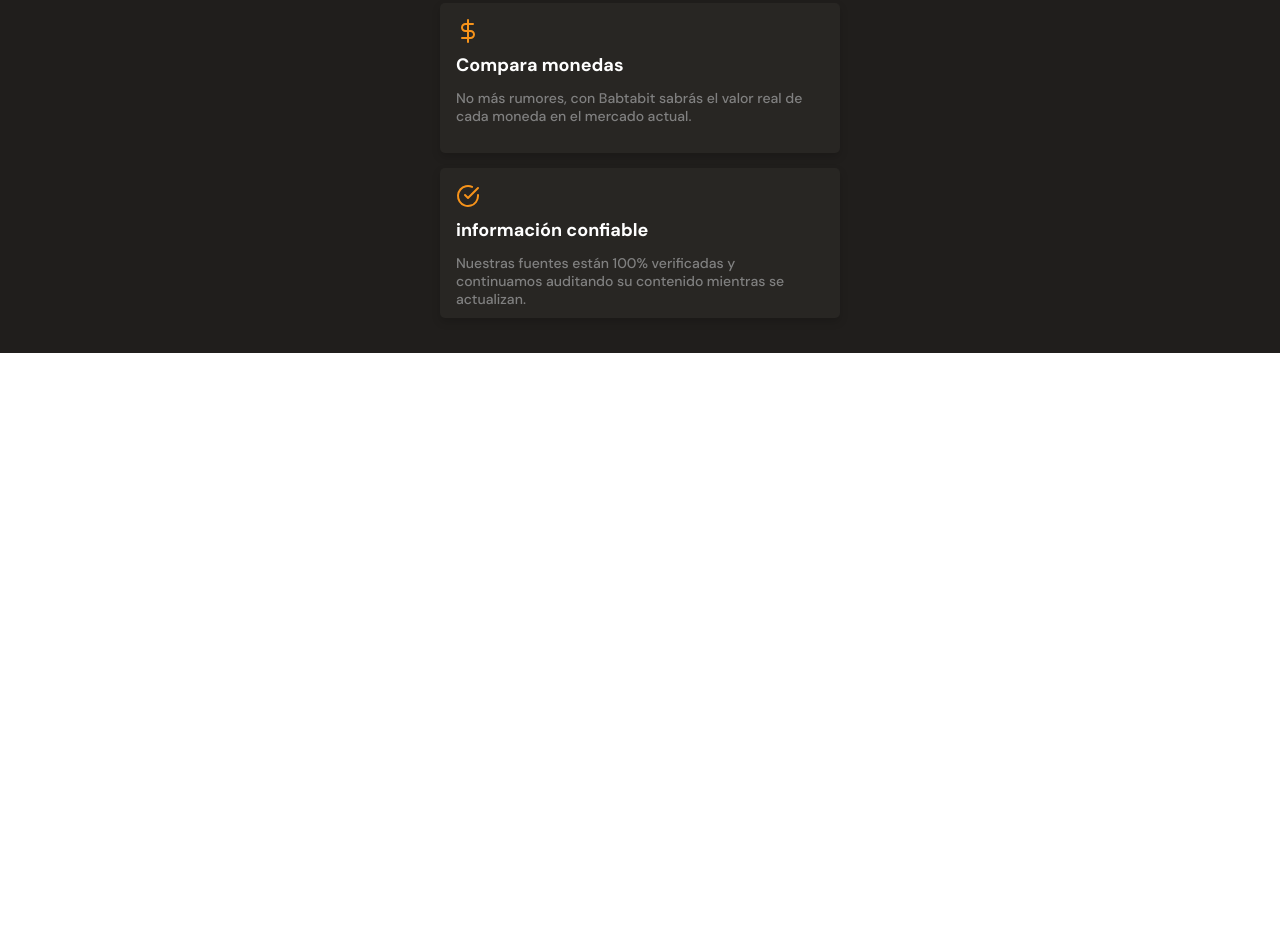
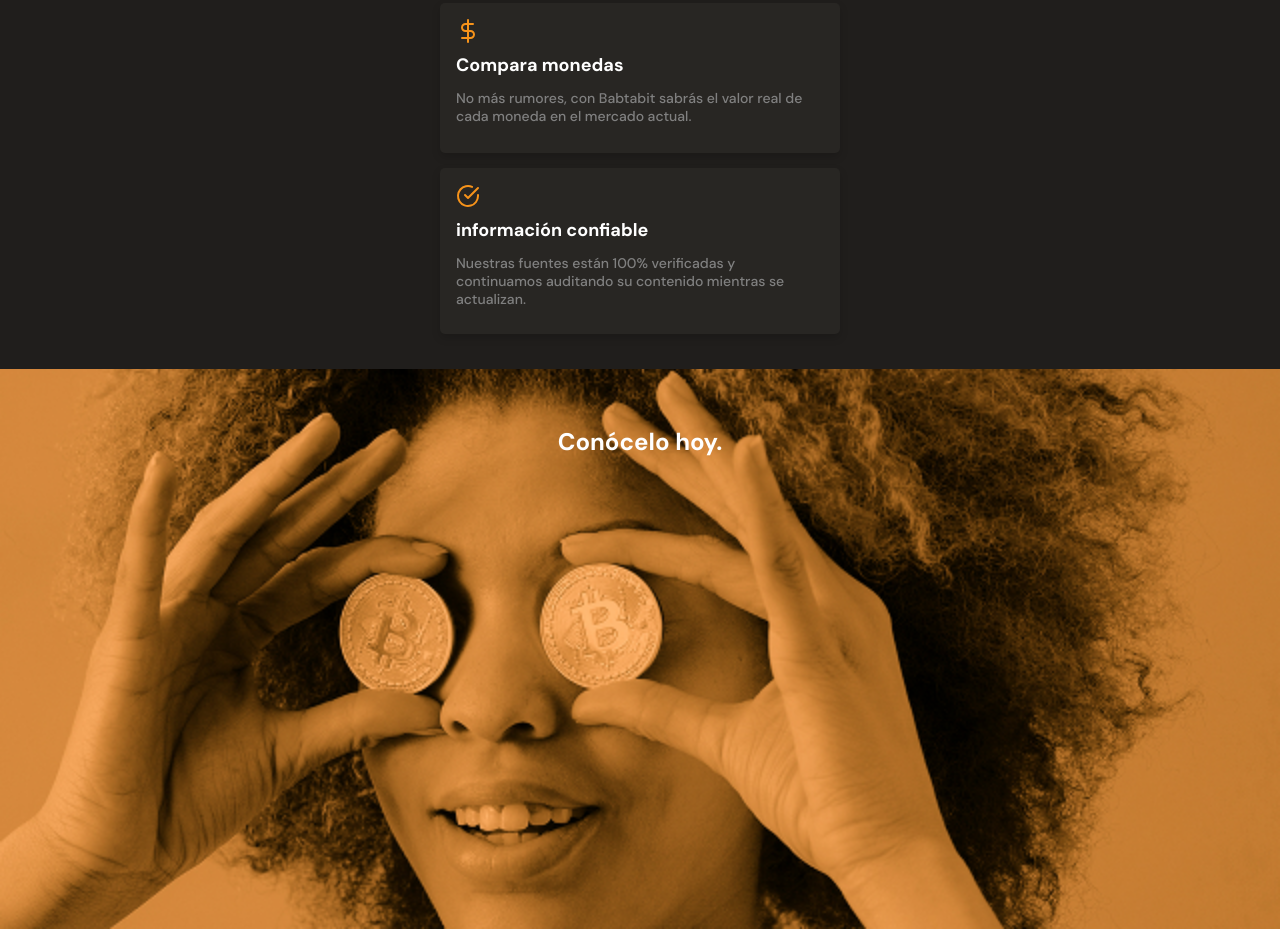
Before and after one commit to Manuelagomez21/landing-page, a plain HTML site: page index.html in a window 1280 px wide. Shown: the part 2025-2954 px from the top of the page. Before the commit the page ends 2378 px from the top, so only its background shows below. Drawn offline with Linux system fonts and the light colour scheme.

Commit message:
section3

```diff
--- a/index.html
+++ b/index.html
@@ -113,7 +113,9 @@
             </section>
 
         </section>
-        <section></section>
+        <section class="bitcoin-img-container">
+           <h2>Conócelo hoy.</h2>
+        </section>
         <section></section>
     </main>
     <footer></footer>
--- a/style.css
+++ b/style.css
@@ -315,7 +315,7 @@ main {
     width: 90%;
     min-width: 288px;
     max-width: 400px;
-    height: 150px;
+    min-height: 150px;
     margin: 15px auto;
     padding: 16px;
     background-color: var(--black);
@@ -359,3 +359,20 @@ main {
     margin-bottom: 10px;
     color: #808080;
 }
+.bitcoin-img-container {
+    width: 100%;
+    min-width: 320px;
+    height: 70vh;
+    background-image: url('./assets/img/bitcoinbaby\ 1.jpg');
+    background-size: cover;
+    background-position: center;
+    background-repeat: no-repeat;
+    text-align: center;
+}
+.bitcoin-img-container h2 {
+    padding-top: 60px ;
+    font-size: 2.4rem;
+    line-height: 2.6rem;
+    font-weight: bold;
+    color: var(--just-white);
+}
```
